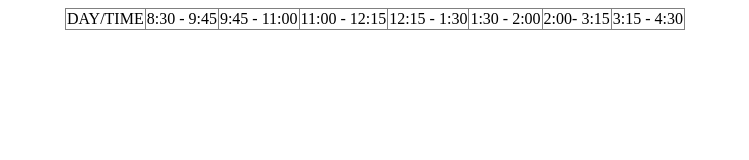
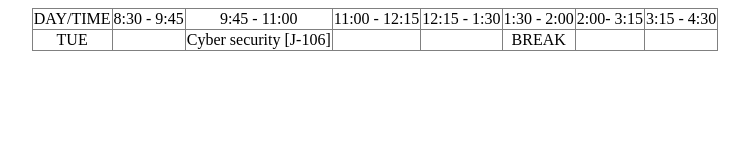
Before and after one commit to MahmudulHasan1211/fall-2024, a plain HTML site: page index.html in a window 1280 px wide. Shown: the whole page, without its empty margins (265-1014 px from the left). Drawn offline with Linux system fonts and the light colour scheme.

Commit message:
tuesday complete

```diff
--- a/index.html
+++ b/index.html
@@ -8,10 +8,9 @@
         table{
             border-collapse: collapse;
             margin: auto auto;
+            text-align: center;
         }
-        td{
-            tex
-        }
+
     </style>
 </head>
 <body>
@@ -26,6 +25,20 @@
             <td>2:00- 3:15 </td>
             <td>3:15 - 4:30 </td>
         </tr>
+        <tr>
+            <td>TUE</td>
+            <td>&nbsp;</td>
+            <td>Cyber security [J-106]</td>
+            <td>&nbsp;</td>
+            <td>&nbsp;</td>
+
+            <td>BREAK</td>
+            <td>&nbsp;</td>
+            <td>&nbsp;</td>
+        </tr>
+
+
+
     </table>
 </body>
 </html>
```
